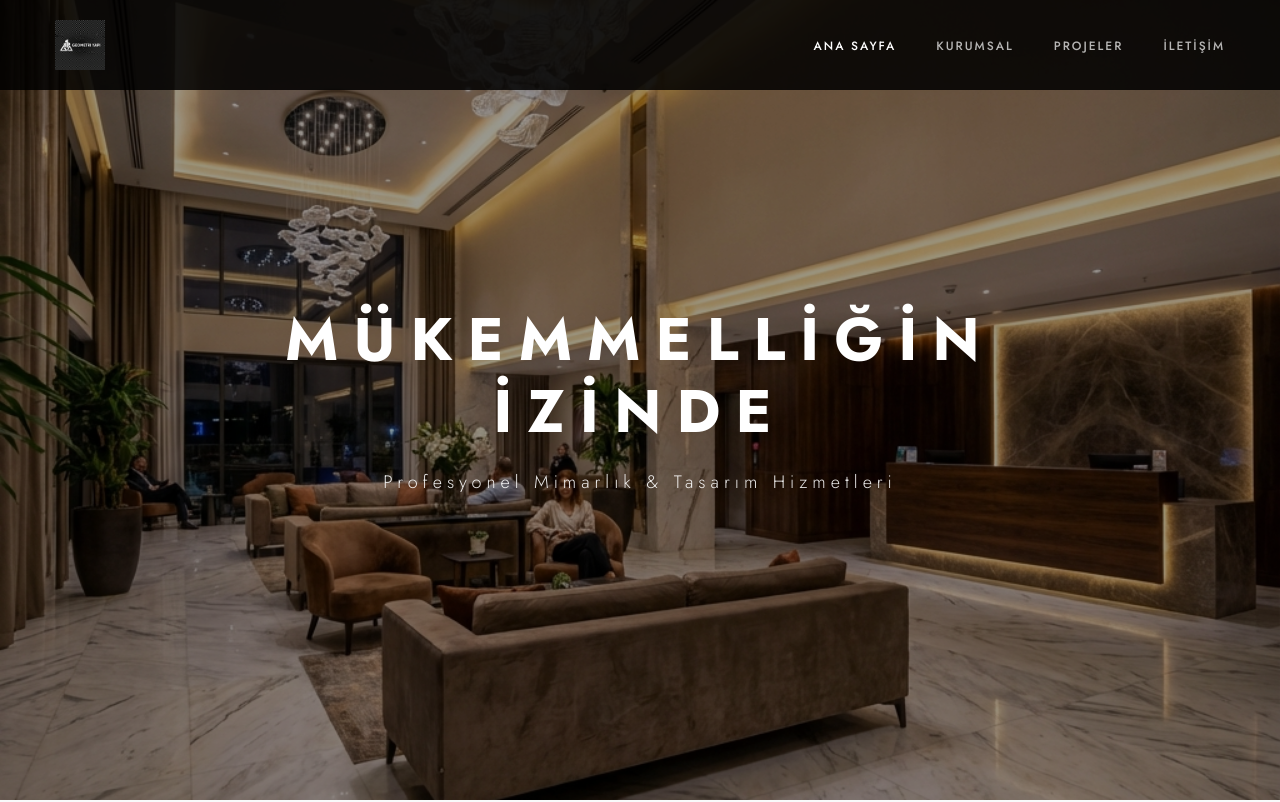
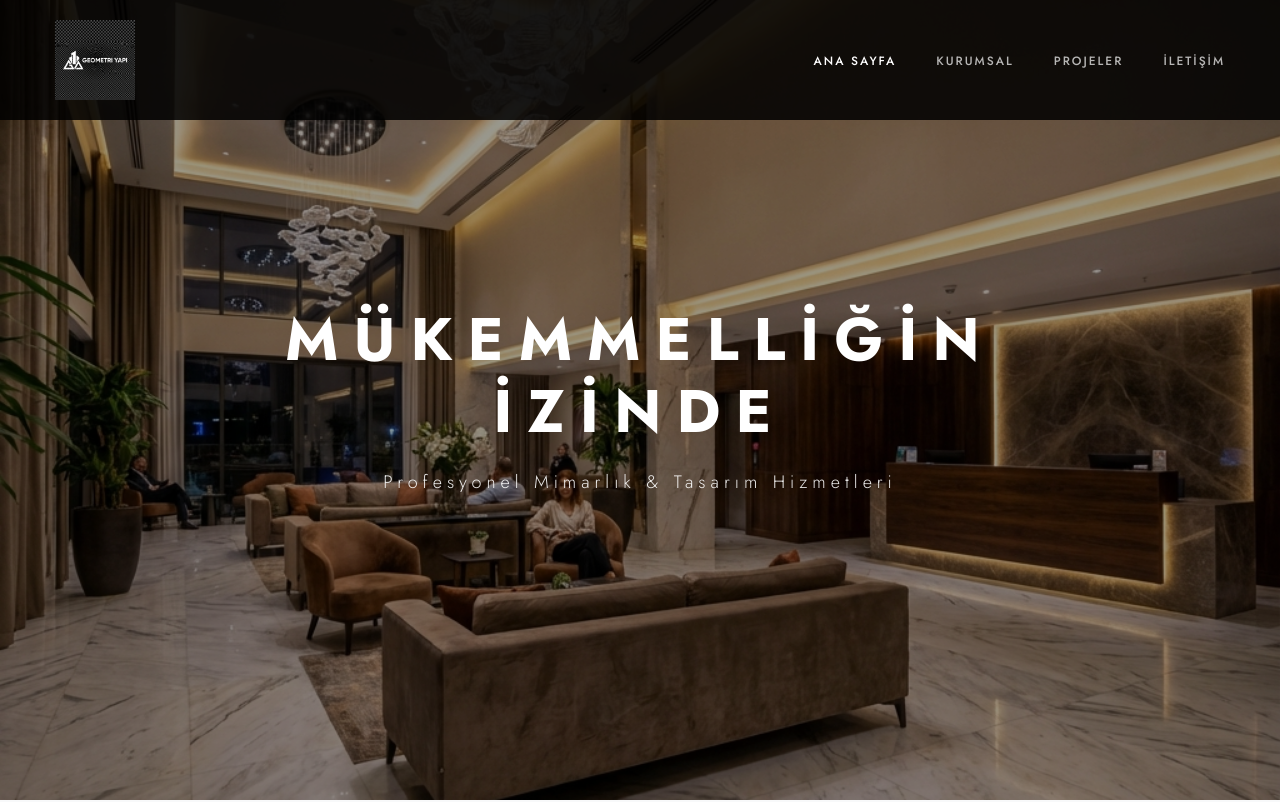
Before and after one commit to ArdaYldz8/GeometriYapi, a website: page index.html in a window 1280 px wide. Shown: the top 802 px of the page. Drawn offline with Linux system fonts and the light colour scheme; no server answers.

Commit message:
Increase logo size for better visibility

```diff
--- a/css/style.css
+++ b/css/style.css
@@ -115,7 +115,7 @@ header .container {
 }
 
 .logo-img {
-    max-height: 50px;
+    max-height: 80px;
     width: auto;
 }
 
```
